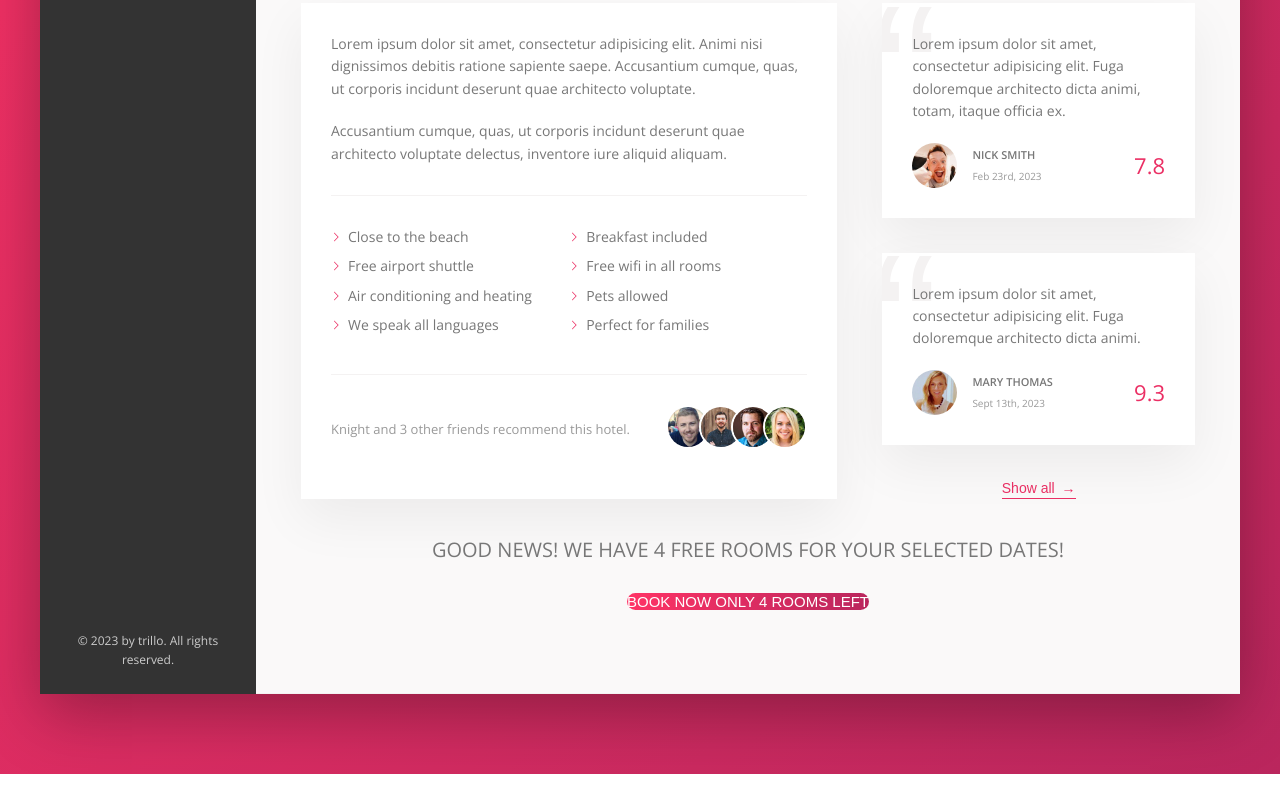
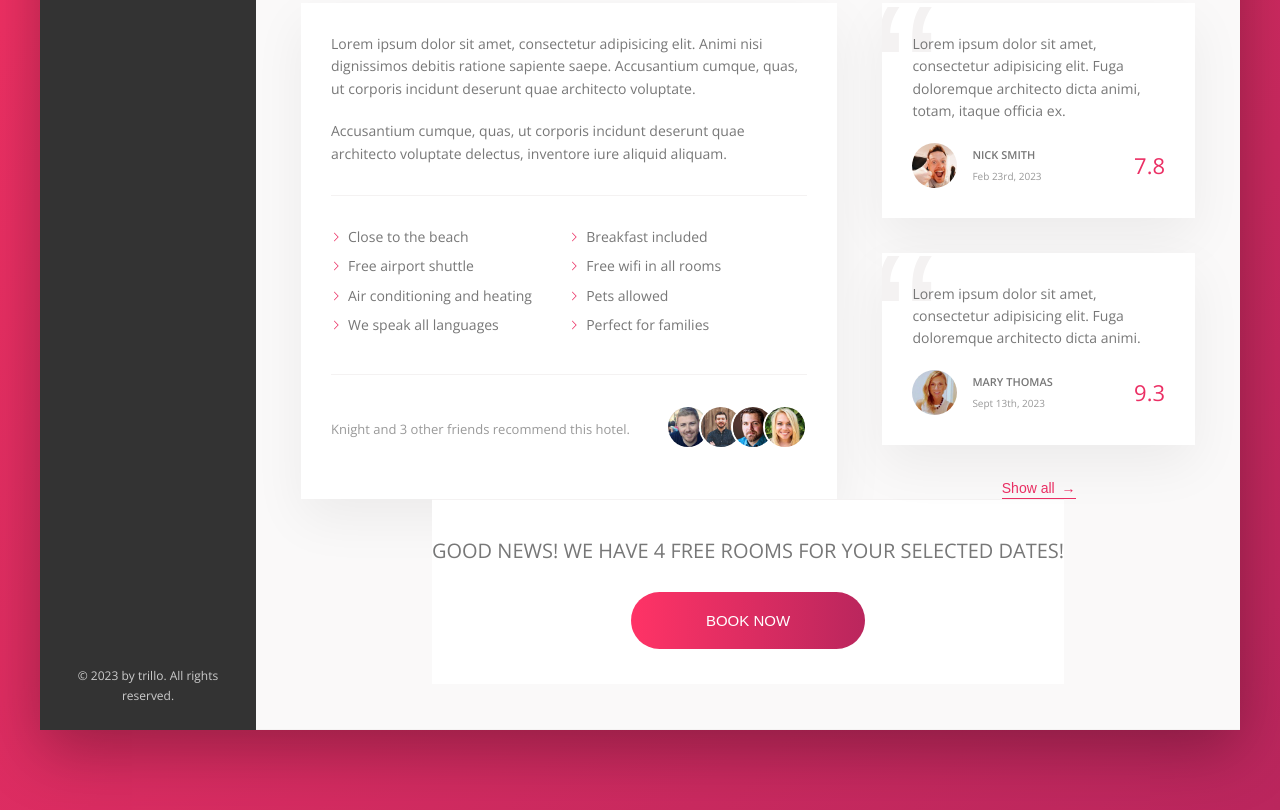
Before and after one commit to saraiknight/Trillo, a website: page index.html in a window 1280 px wide. Shown: the part 644-1454 px from the top of the page. Before the commit the page ends 1418 px from the top, so only its background shows below. Drawn offline with nearby package versions, Linux system fonts and the light colour scheme.

Commit message:
creating cta section

```diff
--- a/sass/_components.scss
+++ b/sass/_components.scss
@@ -428,6 +428,8 @@
 .cta {
   padding: 3.5rem 0;
   text-align: center;
+  background-color: #fff;
+  border-top: var(--line);
 
   &__book-now {
     font-size: 2rem;
@@ -453,8 +455,34 @@
     var(--color-primary-dark)
   );
   color: #fff;
+  position: relative;
+  overflow: hidden;
+  cursor: pointer;
+
+  & > * {
+    display: inline-block;
+    height: 100%;
+    width: 100%;
+    transition: all 0.2s;
+  }
+
   &__visible {
+    padding: 2rem 7.5rem;
   }
   &__invisible {
+    position: absolute;
+    padding: 2rem 0;
+    left: 0;
+    top: -100%;
+  }
+  &:hover &__visible {
+    transform: translateY(100%);
+  }
+  &:hover &__invisible {
+    top: 0;
+  }
+  &:focus {
+    outline: none;
+    animation: pulsate 1s infinite;
   }
 }
```
Also changed, not shown: css/style.css.
